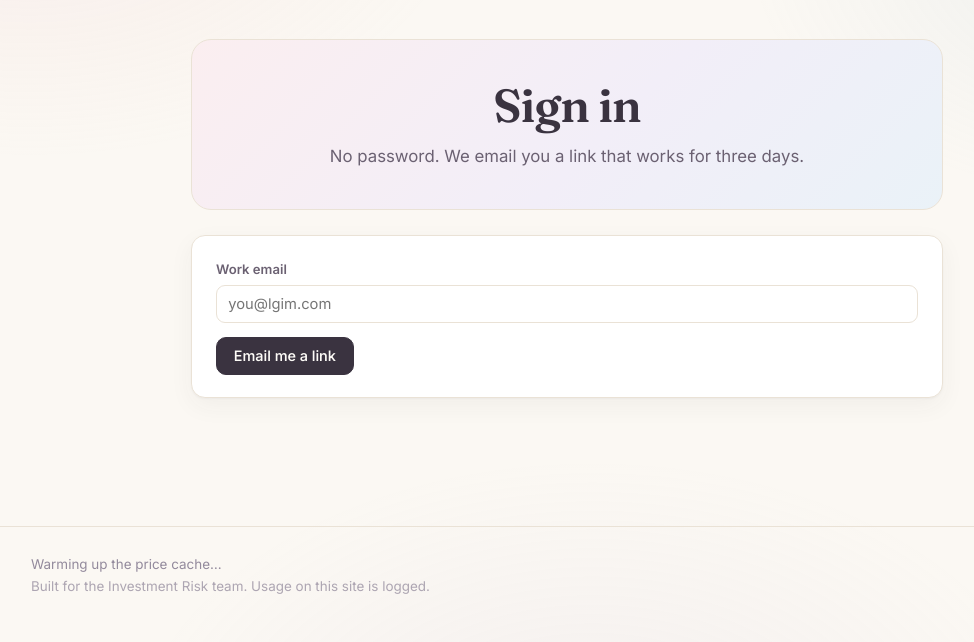
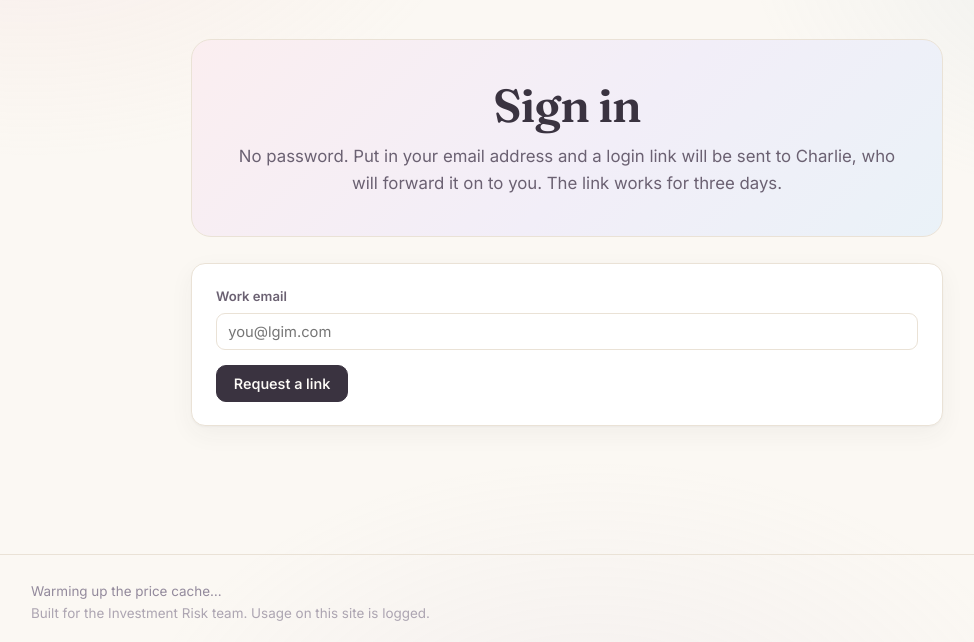
Before and after one commit to icarusfall/risk-training, a FastAPI app: page /login in a window 1280 px wide. Shown: the part 63-705 px from the top of the page, without its empty margins (73-1047 px from the left). Run offline with FastAPI, Linux system fonts and the light colour scheme.

Commit message:
Sign-in links go to Charlie to forward, until there is a sending domain
The login page promised "we email you a link", which could not work: Resend's
sandbox sender only delivers to the account owner. Rather than just changing
the copy to "ask Charlie", the sign-in form now does the forwarding workflow
properly, so joiners can still get a fresh link themselves when one expires.

- A registered address: the link is emailed to ADMIN_EMAIL, laid out so it can
  be forwarded as it stands.
- An unregistered address: the admin gets a short access-request note.
- The page response is identical in every case, so the form still cannot be
  used to find out who is registered.
- At most one email per address per ten minutes, tracked in the events table.

Controlled by LOGIN_LINK_RECIPIENT, default "admin"; set it to "user" once a
domain is verified and links go straight to joiners as before. ADMIN_NAME
(default "Charlie") names the forwarder in the copy. No new Railway variables
are required. The admin "add a joiner" and "new link" actions no longer attempt
a joiner email that is bound to fail in admin mode, and the banner explains why.

Tested with the mail transport stubbed: two emails for a registered request, an
unregistered request and a throttled repeat, both to the admin; the forwarded
link logs in; "user" mode emails the joiner. Smoke test now covers the
sign-in flow and the throttle.

Co-Authored-By: Claude Opus 5 <noreply@anthropic.com>

```diff
--- a/app/mail.py
+++ b/app/mail.py
@@ -56,3 +56,33 @@ def send_magic_link(to: str, name: str, url: str) -> bool:
         f"Bring Excel and some patience.\n"
     )
     return send(to, "Your risk model training link", body)
+
+
+def send_login_link_to_admin(email: str, name: str, url: str) -> bool:
+    """A joiner asked for a link from the sign-in page. Send it to the admin in
+    a form that can be forwarded as it stands."""
+    who = f"{name} ({email})" if name else email
+    greeting = f"Hello {name}," if name else "Hello,"
+    body = (
+        f"{who} asked for a login link to the risk model training site.\n\n"
+        f"Forward everything between the lines to {email}:\n\n"
+        f"----------------------------------------\n"
+        f"{greeting}\n\n"
+        f"Here is your link into the risk model training site:\n\n"
+        f"    {url}\n\n"
+        f"It is good for 72 hours. You will not need a password.\n"
+        f"----------------------------------------\n"
+    )
+    return send_admin(f"[risk-training] Login link for {who}", body)
+
+
+def send_access_request_to_admin(email: str) -> bool:
+    """Someone asked for a link for an address that is not registered."""
+    body = (
+        f"Someone asked for a login link for {email}, which is not registered on "
+        f"the risk model training site.\n\n"
+        f"If they should have access, add them from the admin page:\n\n"
+        f"    {config.BASE_URL}/admin\n\n"
+        f"If you do not recognise the address, you can ignore this.\n"
+    )
+    return send_admin(f"[risk-training] Access request from {email}", body)
--- a/app/main.py
+++ b/app/main.py
@@ -12,8 +12,10 @@ Route map:
 """
 from __future__ import annotations
 
+import json
 import logging
 import time
+from datetime import datetime, timedelta, timezone
 from contextlib import asynccontextmanager
 from pathlib import Path
 
@@ -116,7 +118,8 @@ def _ctx(request: Request, **kw) -> dict:
     return {"request": request, "user": user, "meta": meta,
             "age_hours": store.age_hours(), "stale": store.is_stale(),
             "modules": content.list_modules(), "bait_notice": canary.BAIT_NOTICE,
-            "datasets": datasets.DATASETS, **kw}
+            "datasets": datasets.DATASETS, "admin_name": config.ADMIN_NAME,
+            "link_mode": config.LOGIN_LINK_RECIPIENT, **kw}
 
 
 # --------------------------------------------------------------------------- #
@@ -290,16 +293,48 @@ def login_form(request: Request, sent: str = ""):
     return templates.TemplateResponse(request, "login.html", _ctx(request, sent=sent))
 
 
+# At most one email per address in this window, so a keen refresher or a
+# curious visitor cannot fill the admin's inbox.
+LOGIN_EMAIL_COOLDOWN_MIN = 10
+
+
+def _recently_requested(email: str) -> bool:
+    cutoff = datetime.now(timezone.utc) - timedelta(minutes=LOGIN_EMAIL_COOLDOWN_MIN)
+    for e in db.recent_events(["login_requested"], limit=200):   # newest first
+        if datetime.fromisoformat(e["created_at"]) < cutoff:
+            break
+        try:
+            if json.loads(e["detail"] or "{}").get("email") == email:
+                return True
+        except ValueError:
+            continue
+    return False
+
+
 @app.post("/login")
 def login_submit(request: Request, email: str = Form(...)):
+    """Request a login link.
+
+    With LOGIN_LINK_RECIPIENT=admin (the default) the link is emailed to the
+    admin to forward, and an unregistered address produces a short access
+    request instead. With "user" it goes straight to the joiner.
+    """
+    email = email.strip().lower()
     user = db.get_user_by_email(email)
-    if user:
-        token = db.issue_token(user["id"])
-        url = f"{config.BASE_URL}/auth/{token}"
-        mail.send_magic_link(user["email"], user["name"], url)
-        db.log_event("login_requested", user_id=user["id"], ip=client_ip(request),
-                     user_agent=request.headers.get("user-agent"))
-    # Same response either way, so the form cannot be used to enumerate joiners.
+    if not _recently_requested(email):
+        db.log_event("login_requested", user_id=(user or {}).get("id"),
+                     detail={"email": email, "registered": bool(user)},
+                     ip=client_ip(request), user_agent=request.headers.get("user-agent"))
+        if user:
+            url = f"{config.BASE_URL}/auth/{db.issue_token(user['id'])}"
+            if config.LOGIN_LINK_RECIPIENT == "user":
+                mail.send_magic_link(user["email"], user["name"], url)
+            else:
+                mail.send_login_link_to_admin(user["email"], user["name"], url)
+        elif config.LOGIN_LINK_RECIPIENT != "user":
+            mail.send_access_request_to_admin(email)
+    # Same response whatever happened, so the form cannot be used to find out
+    # who is registered.
     return RedirectResponse("/login?sent=1", status_code=303)
 
 
@@ -417,11 +452,14 @@ def admin_add(request: Request, email: str = Form(...), name: str = Form(""),
     require_admin(request, token)
     user = db.create_user(email, name)
     link = f"{config.BASE_URL}/auth/{db.issue_token(user['id'])}"
-    sent = mail.send_magic_link(user["email"], user["name"], link)
+    sent = False
+    if config.LOGIN_LINK_RECIPIENT == "user":
+        sent = mail.send_magic_link(user["email"], user["name"], link)
     if not sent:
-        log.warning("Magic link for %s: %s", user["email"], link)
+        log.info("Magic link for %s: %s", user["email"], link)
     return _admin_page(request, token, new_link={
-        "email": user["email"], "name": user["name"], "url": link, "emailed": sent})
+        "email": user["email"], "name": user["name"], "url": link, "emailed": sent,
+        "mode": config.LOGIN_LINK_RECIPIENT})
 
 
 @app.post("/admin/relink")
@@ -432,11 +470,14 @@ def admin_relink(request: Request, user_id: int = Form(...), token: str = Form("
     if not user:
         raise HTTPException(404, "no such joiner")
     link = f"{config.BASE_URL}/auth/{db.issue_token(user['id'])}"
-    sent = mail.send_magic_link(user["email"], user["name"], link)
+    sent = False
+    if config.LOGIN_LINK_RECIPIENT == "user":
+        sent = mail.send_magic_link(user["email"], user["name"], link)
     if not sent:
-        log.warning("Magic link for %s: %s", user["email"], link)
+        log.info("Magic link for %s: %s", user["email"], link)
     return _admin_page(request, token, new_link={
-        "email": user["email"], "name": user["name"], "url": link, "emailed": sent})
+        "email": user["email"], "name": user["name"], "url": link, "emailed": sent,
+        "mode": config.LOGIN_LINK_RECIPIENT})
 
 
 @app.post("/admin/refresh")
--- a/app/templates/index.html
+++ b/app/templates/index.html
@@ -102,8 +102,9 @@
     <h3 style="margin-top:0">Sign in to get your own portfolio</h3>
     <p style="margin-bottom:.9rem">
       Each joiner is assigned a different set of holdings, so the self-checks
-      grade your working rather than someone else's. No password &mdash; we email
-      you a link.
+      grade your working rather than someone else's. No password &mdash; {% if link_mode == 'user' %}we email you a
+      link.{% else %}request a link and {{ admin_name }} will forward it to
+      you.{% endif %}
     </p>
     <a class="btn" href="/login">Sign in</a>
   </div>
--- a/app/templates/login.html
+++ b/app/templates/login.html
@@ -4,16 +4,31 @@
 {% block content %}
 <div class="hero" style="text-align:center">
   <h1>Sign in</h1>
+  {% if link_mode == 'user' %}
   <p style="margin:0 auto">No password. We email you a link that works for three days.</p>
+  {% else %}
+  <p style="margin:0 auto">
+    No password. Put in your email address and a login link will be sent to
+    {{ admin_name }}, who will forward it on to you. The link works for three days.
+  </p>
+  {% endif %}
 </div>
 
 {% if sent %}
   <div class="card" style="background:var(--sage-wash);border-color:#CFE0C8">
+    {% if link_mode == 'user' %}
     <h3 style="margin-top:0">Check your inbox</h3>
     <p style="margin-bottom:0">
       If that address is registered, a link is on its way. Not registered yet?
-      Ask whoever set this up to add you.
+      Ask {{ admin_name }} to add you.
     </p>
+    {% else %}
+    <h3 style="margin-top:0">Thanks &mdash; {{ admin_name }} has been sent a note</h3>
+    <p style="margin-bottom:0">
+      {{ admin_name }} will forward your link on. If you have not been set up on
+      the site yet, {{ admin_name }} gets a note about that too.
+    </p>
+    {% endif %}
   </div>
 {% else %}
   {% if error %}
@@ -26,7 +41,9 @@
     <form method="post" action="/login">
       <label for="email">Work email</label>
       <input type="email" id="email" name="email" required placeholder="you@lgim.com" autocomplete="email">
-      <p style="margin:.9rem 0 0"><button class="btn" type="submit">Email me a link</button></p>
+      <p style="margin:.9rem 0 0">
+        <button class="btn" type="submit">{% if link_mode == 'user' %}Email me a link{% else %}Request a link{% endif %}</button>
+      </p>
     </form>
   </div>
 {% endif %}
```
Also changed, not shown: app/config.py (+10 -0 lines), app/templates/admin.html (+10 -5 lines), scripts/smoke_test.py (+17 -1 lines), 1 other file.
